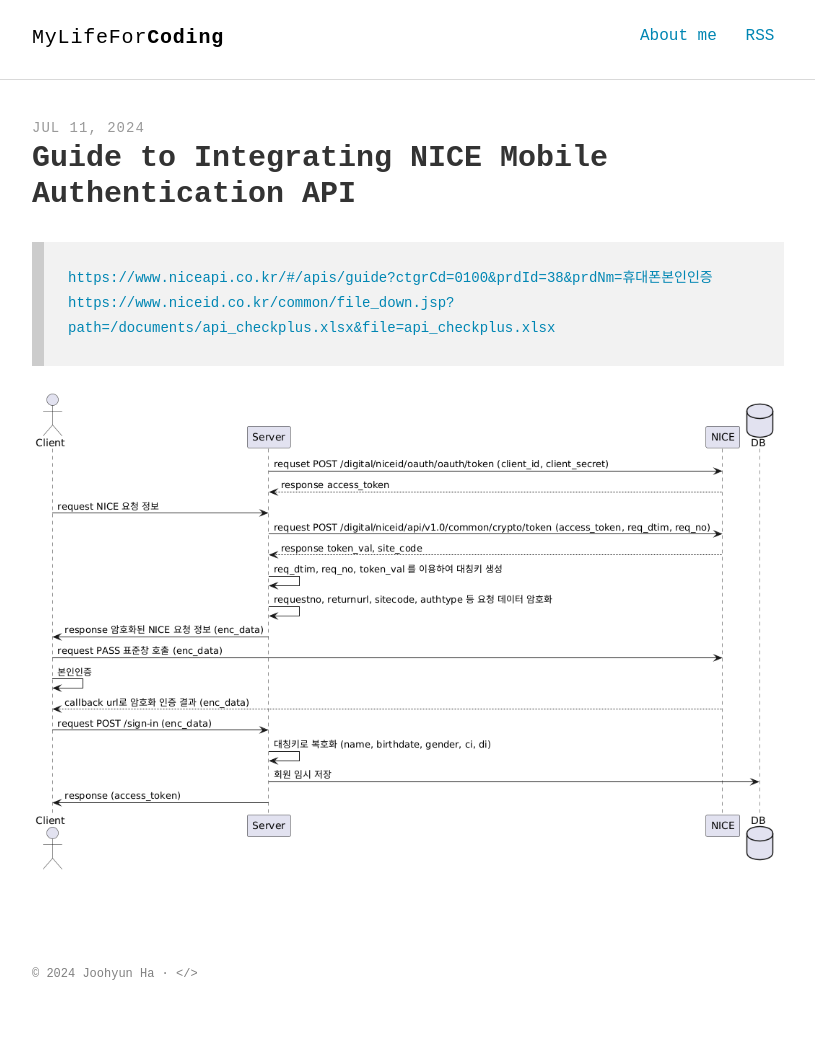
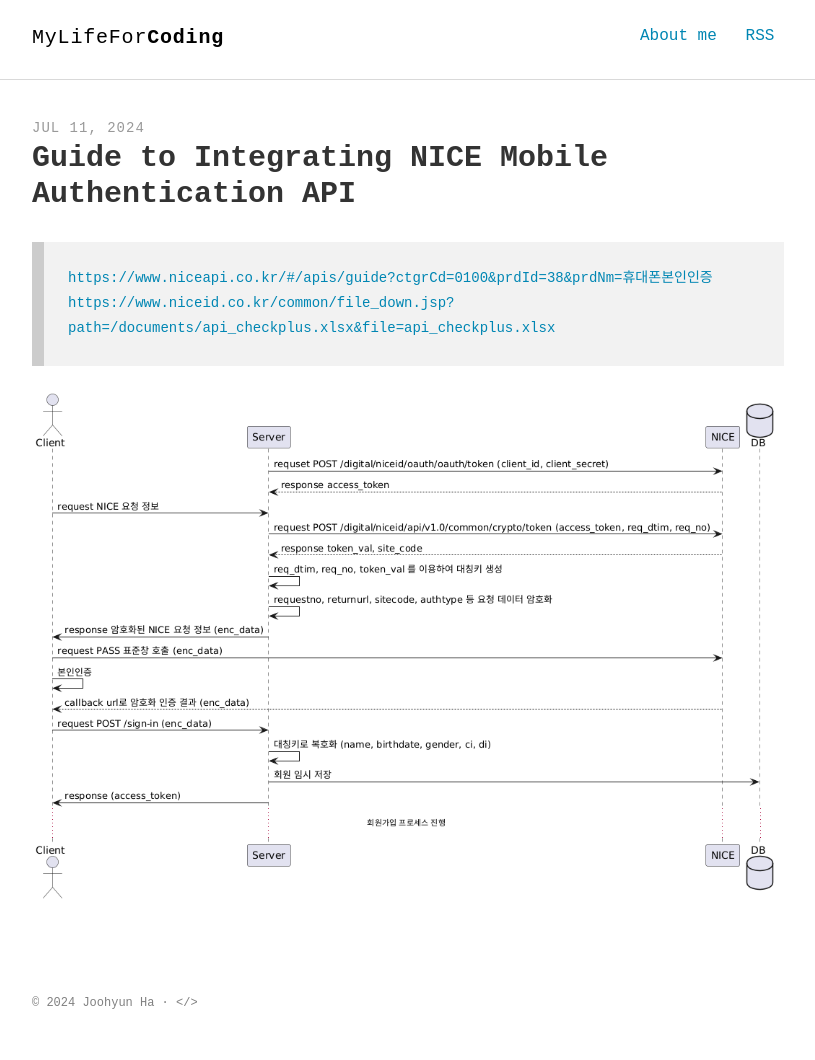
Before and after one commit to mangchhe/mangchhe.github.io, a Jekyll site: the page built from _posts/2024-07-11-nice-mobile-authentication-api.md, in a window 1280 px wide. Shown: the whole page, without its empty margins (232-1047 px from the left). Built offline with Jekyll 4.4.1, drawn with Linux system fonts in a browser that asks for light colours; some web fonts are replaced; before the commit the page ends 1031 px from its top, so only the background shows below that.

Commit message:
update(nice mobile authentication api): change image

```diff
--- a/_posts/2024-07-11-nice-mobile-authentication.md
+++ b/_posts/2024-07-11-nice-mobile-authentication-api.md
@@ -8,4 +8,4 @@
 > [https://www.niceapi.co.kr/#/apis/guide?ctgrCd=0100&prdId=38&prdNm=휴대폰본인인증](https://www.niceapi.co.kr/#/apis/guide?ctgrCd=0100&prdId=38&prdNm=휴대폰본인인증)
 > [https://www.niceid.co.kr/common/file_down.jsp?path=/documents/api_checkplus.xlsx&file=api_checkplus.xlsx](https://www.niceid.co.kr/common/file_down.jsp?path=/documents/api_checkplus.xlsx&file=api_checkplus.xlsx)
 
-![nice-flow](/assets/postImages/NiceMobileAuthentication/nice-flow.png)
+![nice-flow](/assets/postImages/NiceMobileAuthenticationApi/nice-flow.png)
```
Also changed, not shown: assets/postImages/NiceMobileAuthenticationApi/nice-flow.png (added), assets/postImages/niceMobileAuthentication/nice-flow.png (deleted).
